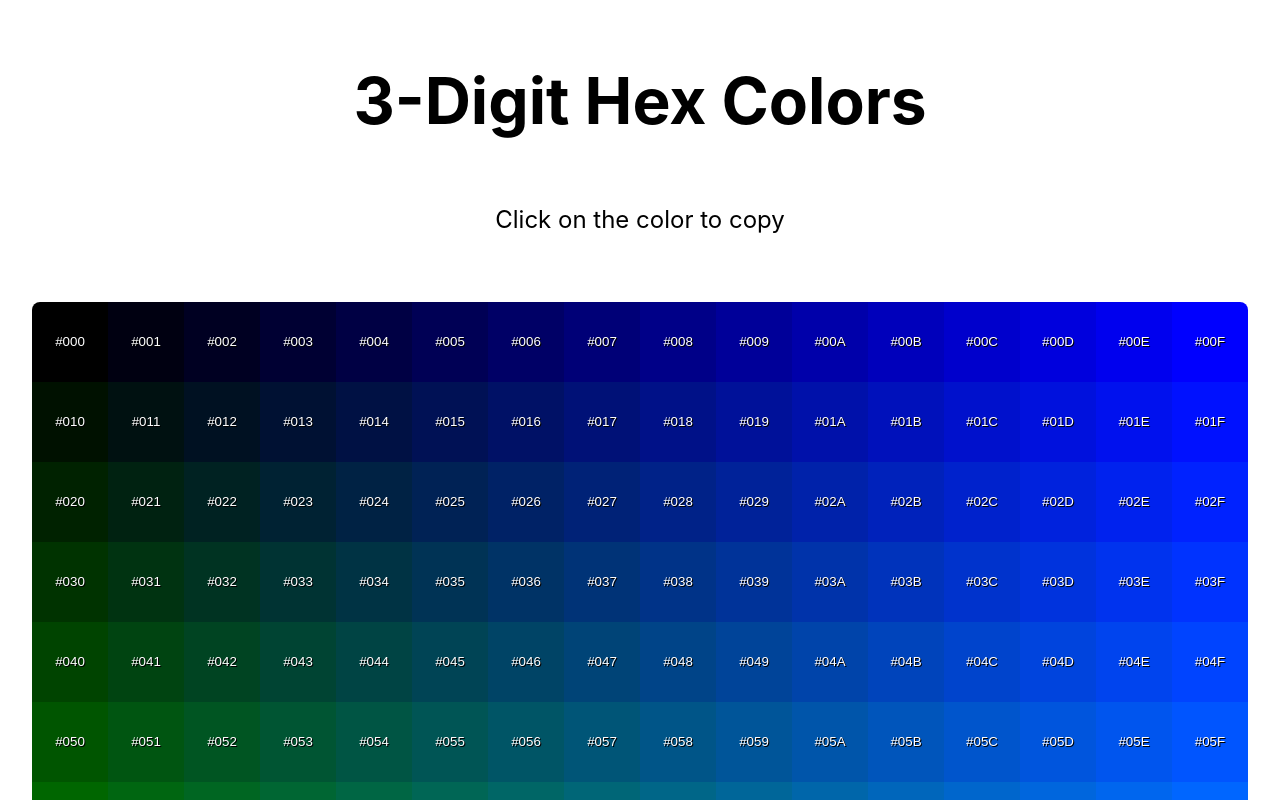
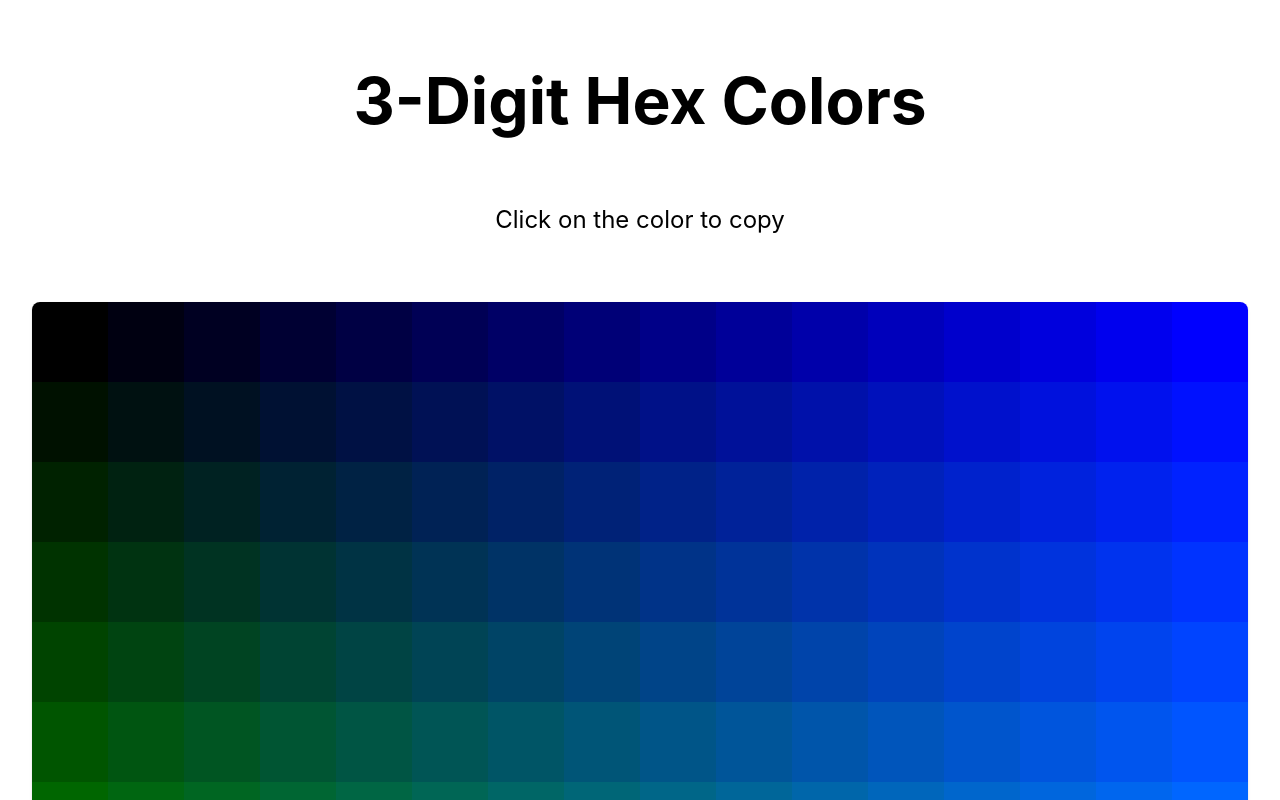
Before and after one commit to gillisandrew/3-digit-hex-colors, a Next.js app: page / in a window 1280 px wide. Shown: the top 800 px of the page. Built offline with nearby package versions, Linux system fonts and the light colour scheme.

Commit message:
add some styling

```diff
--- a/pages/index.tsx
+++ b/pages/index.tsx
@@ -24,7 +24,8 @@ const Home: NextPage = () => {
                     key={color}
                     onClick={() => copy(color)}
                     className={styles.tile}
-                    style={{backgroundColor: color}}
+                    style={{backgroundColor: color, outlineColor: color}}
+                    title={color}
                   >
                     <span
                       style={{ color: "#FFF", textShadow: "1px 1px 0 #000" }}
--- a/styles/Home.module.css
+++ b/styles/Home.module.css
@@ -31,6 +31,7 @@
   grid-template-rows: repeat(256, 5em);
   grid-gap: 0;
   gap: 0;
+  box-shadow: rgba(0, 0, 0, 0.1) 0px 1px 3px 0px, rgba(0, 0, 0, 0.06) 0px 1px 2px 0px;
 }
 
 .tile {
@@ -38,7 +39,21 @@
   align-items: center;
   justify-content: center;
   border: none;
+  overflow: hidden;
 }
+.tile > span {
+  opacity: 0;
+}
+
+.tile:hover, .tile:focus {
+  outline: solid 0.75em rgba(0,0,0,0);
+  z-index: 1;
+}
+
+.tile:hover > span, .tile:focus > span {
+  opacity: 1;
+}
+
 
 @media only screen and (max-width: 1024px) {
   .container {
```
